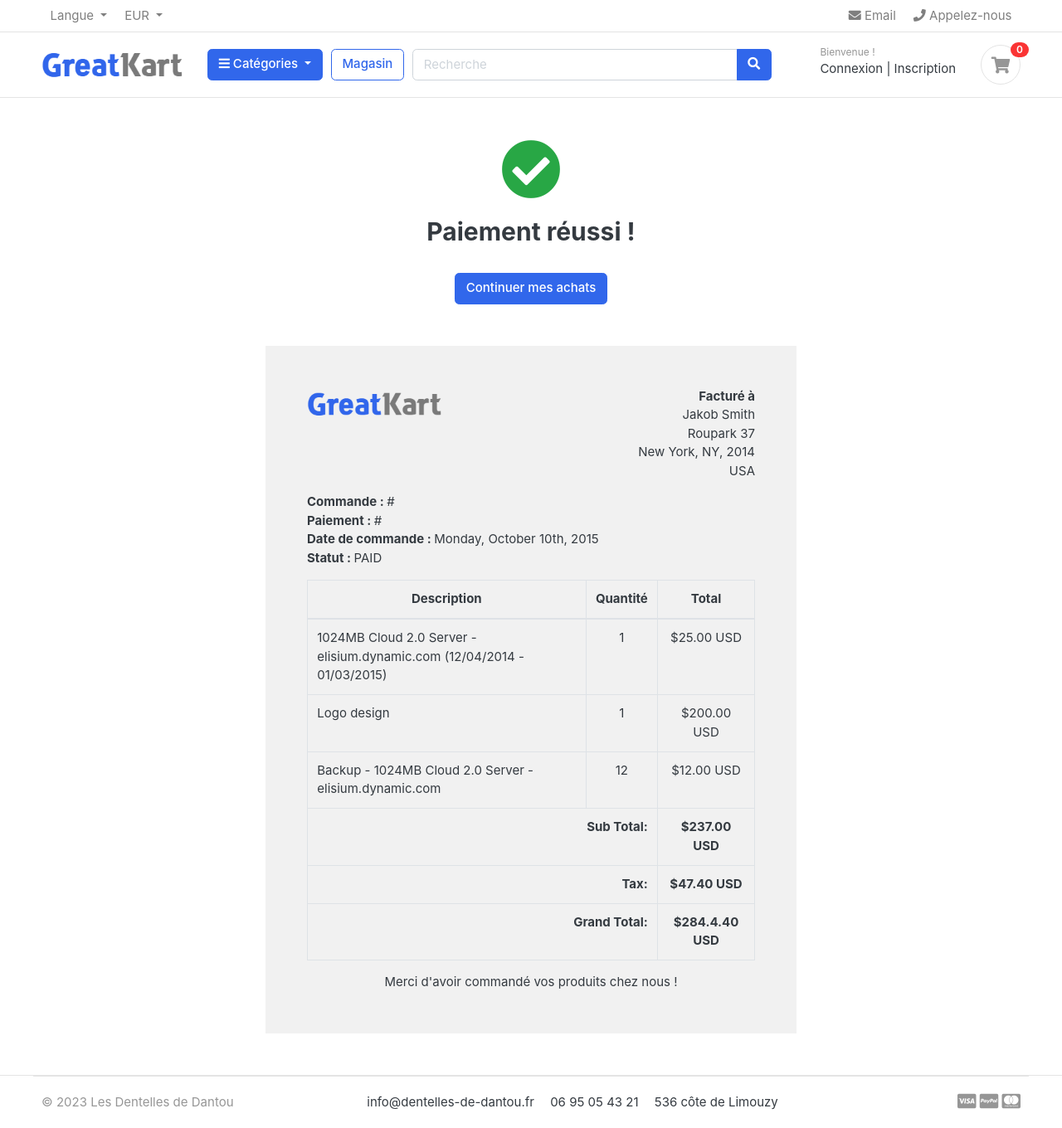
After one commit to Martin010/dentelles_dantou, a Django app: page /orders/order_complete/ in a window 1280 px wide. The commit adds this page. Shown: the whole page at 83% size. Run offline with Django 4.2, Linux system fonts and the light colour scheme; data that the repository does not hold is empty; some libraries are stand-ins or nearby versions; some web fonts are replaced.

Commit message:
After Order Functionalities: - Orders/views: 1- Return json response with the order number and the transaction id to the payments html page; 2- Creation of the order_complete function - Orders/urls: add order_completed page - Templates/order_completed: creation of the order completed html page - Templates/orders: add redirection url with information

```diff
--- a/orders/urls.py
+++ b/orders/urls.py
@@ -4,4 +4,5 @@ from . import views
 urlpatterns = [
     path('place_order/', views.place_order, name='place_order'),
     path('payments/', views.payments, name='payments'),
+    path('order_complete/', views.order_complete, name='order_complete'),
 ]
--- a/orders/views.py
+++ b/orders/views.py
@@ -1,6 +1,6 @@
 import datetime
 
-from django.http import HttpResponse
+from django.http import HttpResponse, JsonResponse
 from django.shortcuts import render, redirect
 
 from carts.models import CartItem
@@ -65,15 +65,19 @@ def payments(request):
     mail_subject = 'Merci pour votre commande !'
     message = render_to_string('orders/order_received_email.html', {
         'user': request.user,
-        'order': order
+        'order': order,
     })
     to_email = request.user.email
     send_email = EmailMessage(mail_subject, message, to=[to_email])
     send_email.send()
 
     # Send order number and transaction is back to sendData method via JsonResponse
+    data = {
+        'order_number': order.order_number,
+        'transID': payment.payment_id,
+    }
 
-    return render(request, 'orders/payments.html')
+    return JsonResponse(data)
 
 
 def place_order(request, total=0, quantity=0):
@@ -143,3 +147,7 @@ def place_order(request, total=0, quantity=0):
 
     else:
         return redirect('checkout')
+
+
+def order_complete(request):
+    return render(request, 'orders/order_complete.html')
--- /dev/null
+++ b/templates/orders/order_complete.html
@@ -0,0 +1,104 @@
+{% extends 'base.html' %}
+
+{% load static %}
+
+{% block content %}
+
+    <!-- PAYEMENT SUCCESSFUL -->
+    <div class="container" style="margin-top: 50px;">
+        <center><i class="fas fa-check-circle" style="font-size: 72px;margin-bottom: 20px;color: #28A745;"></i></center>
+        <h2 class="text-center">Paiement réussi !</h2>
+        <br>
+        <div class="text-center">
+            <a href="{% url 'store' %}" class="btn btn-primary">Continuer mes achats</a>
+        </div>
+    </div>
+
+    <div class="container" style="margin: 0 auto;width: 50%;padding: 50px;background: #f1f1f1;margin-top: 50px;margin-bottom: 50px;">
+        <div class="row invoice row-printable">
+            <div class="col-md-12">
+                <div class="panel panel-default plain" id="dash_0">
+                    <div class="panel-body p30">
+                        <div class="row">
+                            <div class="col-lg-6">
+                                <div class="invoice-logo"><img src="{% static '/images/logo.png' %}" alt="Invoice logo" style="max-height: 40px;"></div>
+                            </div>
+                            <div class="col-lg-6">
+                                <div class="invoice-from">
+                                    <ul class="list-unstyled text-right">
+                                        <li><strong>Facturé à</strong></li>
+                                        <li>Jakob Smith</li>
+                                        <li>Roupark 37</li>
+                                        <li>New York, NY, 2014</li>
+                                        <li>USA</li>
+                                    </ul>
+                                </div>
+                            </div>
+                            <div class="col-lg-12">
+                                <div class="invoice-details mt25">
+                                    <div class="well">
+                                        <ul class="list-unstyled mb0">
+                                            <li><strong>Commande : </strong> #</li>
+                                            <li><strong>Paiement : </strong> #</li>
+                                            <li><strong>Date de commande : </strong> Monday, October 10th, 2015</li>
+                                            <li><strong>Statut : </strong> PAID</li>
+                                        </ul>
+                                    </div>
+                                </div>
+
+                                <div class="invoice-items">
+                                    <div class="table-responsive" style="overflow: hidden; outline: none;" tabindex="0">
+                                        <table class="table table-bordered">
+                                            <thead>
+                                            <tr>
+                                                <th class="per70 text-center">Description</th>
+                                                <th class="per5 text-center">Quantité</th>
+                                                <th class="per25 text-center">Total</th>
+                                            </tr>
+                                            </thead>
+                                            <tbody>
+                                            <tr>
+                                                <td>1024MB Cloud 2.0 Server - elisium.dynamic.com (12/04/2014 - 01/03/2015)</td>
+                                                <td class="text-center">1</td>
+                                                <td class="text-center">$25.00 USD</td>
+                                            </tr>
+                                            <tr>
+                                                <td>Logo design</td>
+                                                <td class="text-center">1</td>
+                                                <td class="text-center">$200.00 USD</td>
+                                            </tr>
+                                            <tr>
+                                                <td>Backup - 1024MB Cloud 2.0 Server - elisium.dynamic.com</td>
+                                                <td class="text-center">12</td>
+                                                <td class="text-center">$12.00 USD</td>
+                                            </tr>
+                                            </tbody>
+                                            <tfoot>
+                                            <tr>
+                                                <th colspan="2" class="text-right">Sub Total:</th>
+                                                <th class="text-center">$237.00 USD</th>
+                                            </tr>
+                                            <tr>
+                                                <th colspan="2" class="text-right">Tax:</th>
+                                                <th class="text-center">$47.40 USD</th>
+                                            </tr>
+
+                                            <tr>
+                                                <th colspan="2" class="text-right">Grand Total:</th>
+                                                <th class="text-center">$284.4.40 USD</th>
+                                            </tr>
+                                            </tfoot>
+                                        </table>
+                                    </div>
+                                </div>
+                                <div class="invoice-footer mt25">
+                                    <p class="text-center">Merci d'avoir commandé vos produits chez nous !</p>
+                                </div>
+                            </div>
+                        </div>
+                    </div>
+                </div>
+            </div>
+        </div>
+    </div>
+{% endblock %}
```
Also changed, not shown: templates/orders/payments.html (+5 -2 lines).
